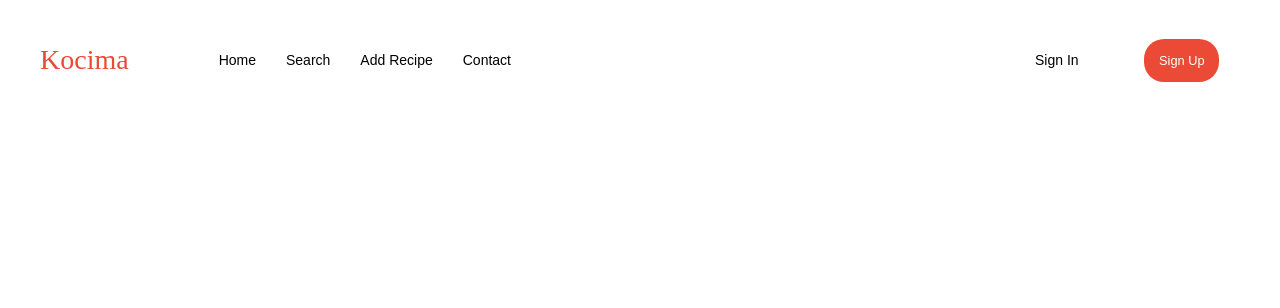
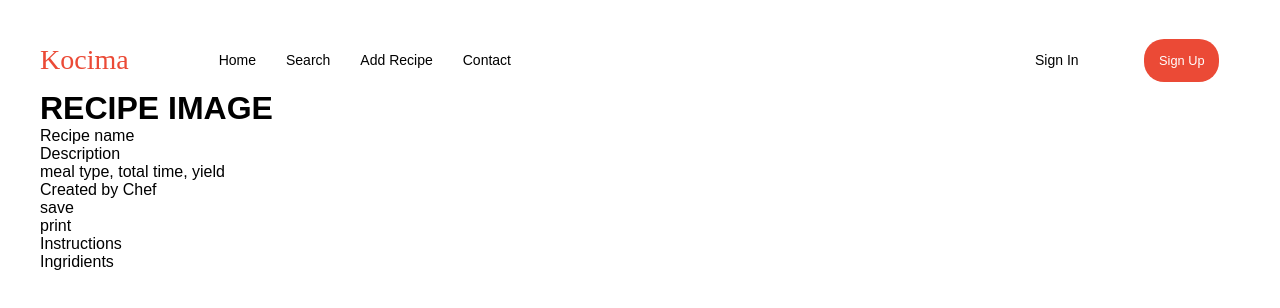
Before and after one commit to MartinMurithi/Recipe-App, a React (Create React App) app in the folder client/: page /recipe/1 in a window 1280 px wide. Shown: the top 308 px of the page. Built offline with nearby package versions, Linux system fonts and the light colour scheme.

Commit message:
Recipe page

```diff
--- a/client/src/App.js
+++ b/client/src/App.js
@@ -7,13 +7,15 @@ import Contacts from "./pages/Contacts";
 import SignUp from "./pages/SignUp";
 import SignIn from "./pages/SignIn";
 import Search from './pages/Search';
+import RecipePage from './components/recipePage/RecipePage';
 function App() {
   // SIGN UP AND SIGN FORM USE THE SAME CSS
   return (
     <div className="App">
       <Nav />
       <Routes>
-        <Route path='/' element={<Home/>} />
+        <Route path='/' element={<Home />} />
+        <Route path='/recipe/:id' element={<RecipePage/>} />
         <Route path='/search' element={<Search/>} />
         <Route path='/addRecipe' element={<AddRecipe/> } />
         <Route path='/contacts' element={<Contacts/> } />
--- a/client/src/components/addRecipe/CreateRecipe.css
+++ b/client/src/components/addRecipe/CreateRecipe.css
@@ -39,8 +39,6 @@ li{
 }
 
 .recipeForm{
-    /* color: aliceblue;
-    background-color: blueviolet; */
     background-color: #F8F9F9;
     display: flex;
     flex-direction: column;
@@ -67,9 +65,12 @@ li{
 #ingridientsInput,
 #servingsInput,
 #imgUrl{
-    padding: 5px 5px;
+    padding: 8px 5px;
     margin-bottom: 5px;
     outline: transparent;
+    border-style: none;
+    border: 1px solid #616161;
+    border-radius: 3px;
 }
 
 #instructions,
--- a/client/src/components/header/HeaderSection.css
+++ b/client/src/components/header/HeaderSection.css
@@ -1,7 +1,7 @@
 
 .welcomeSection{
     height: 75vh;
-    margin: 20px 0 20px 0;
+    margin: 20px 0 40px 0;
     background-image: url("../../images/bcg-img2.jpg");
     background-repeat: no-repeat;
     background-size: cover;
--- a/client/src/components/recipeList/RecipeList.css
+++ b/client/src/components/recipeList/RecipeList.css
@@ -1,11 +1,9 @@
-
 .recipeListSection{
-    /* background-color: green; */
     display: flex;
     flex-wrap: wrap;
     justify-content: center;
     gap: 20px;
-    margin-bottom: 50px;
+    margin-bottom: 30px;
 }
 
 .recipeList{
@@ -30,7 +28,7 @@
 }
 
 .chef{
-    color: #262626;
+    color: #797979;
     font-weight: 500;
     text-align: end;
     font-size: .8rem;
--- a/client/src/components/recipeList/RecipeList.jsx
+++ b/client/src/components/recipeList/RecipeList.jsx
@@ -36,7 +36,7 @@ function RecipeList() {
         recipes?.data?.map((recipe) => {
           return (
             <div key={recipe._id} className="recipeList ">
-              <Link to={"/recipeDetail"} className="recipeListLink">
+              <Link to={`/recipe/${recipe._id}}`} className="recipeListLink">
                 <img
                   src={recipe.imageURL}
                   alt={recipe.title}
--- /dev/null
+++ b/client/src/components/recipePage/RecipePage.jsx
@@ -0,0 +1,32 @@
+import React from "react";
+import { useParams } from "react-router-dom";
+import { useGetRecipeQuery } from "../../features/api/apiSlice";
+function RecipePage() {
+  const { id } = useParams();
+  console.log(id);
+
+  return (
+    <div className="recipePage">
+      <div className="recipeImg_recipeDetails">
+        <h1>RECIPE IMAGE</h1>
+        <div className="recipeDetails">
+          <p className="title">Recipe name</p>
+          <p className="recipeDescription">Description</p>
+          <p>meal type, total time, yield</p>
+          <div className="utils">
+            <p>Created by Chef</p>
+            <p>save</p>
+            <p>print</p>
+          </div>
+        </div>
+      </div>
+
+      <div className="recipeData">
+        <p>Instructions</p>
+        <p>Ingridients</p>
+      </div>
+    </div>
+  );
+}
+
+export default RecipePage;
--- a/client/src/components/searchBar/SearchBar.css
+++ b/client/src/components/searchBar/SearchBar.css
@@ -6,7 +6,7 @@
 
 .searchInput{
     width: 900px;
-    margin: 20px 0 50px 0px;
+    margin: 20px 0 30px 0px;
     padding: 15px 15px;
     border-radius: 5px;
     outline: transparent;
@@ -30,7 +30,7 @@
     background-color: #EB4A36;
     color: whitesmoke;
     font-size: .9rem;
-    margin: -30px 0 0 0px;
+    margin: -18px 0 0 0px;
     padding: 13px 18px;
     border-radius: 30px;
 }
--- a/client/src/pages/Home.jsx
+++ b/client/src/pages/Home.jsx
@@ -1,6 +1,5 @@
 import React from 'react'
 import HeaderSection from '../components/header/HeaderSection';
-import SearchBar from '../components/searchBar/SearchBar';
 import Subscription from '../components/subscription/Subscription';
 import Footer from '../components/footer/Footer';
 import RecipeList from '../components/recipeList/RecipeList';
@@ -9,7 +8,6 @@ function Home() {
   return (
     <div>
       <HeaderSection />
-      <SearchBar />
       <RecipeList/>
       <Subscription />
       <Footer/>
--- a/client/src/pages/Search.jsx
+++ b/client/src/pages/Search.jsx
@@ -1,11 +1,13 @@
 import React from 'react';
 import SearchBar from '../components/searchBar/SearchBar';
 import Footer from '../components/footer/Footer';
+import RecipeList from '../components/recipeList/RecipeList';
 
 function Search() {
   return (
     <div>
       <SearchBar />
+      <RecipeList/>
       <Footer/>
     </div>
   )
```
Also changed, not shown: client/src/components/recipePage/RecipePage.css (added).
